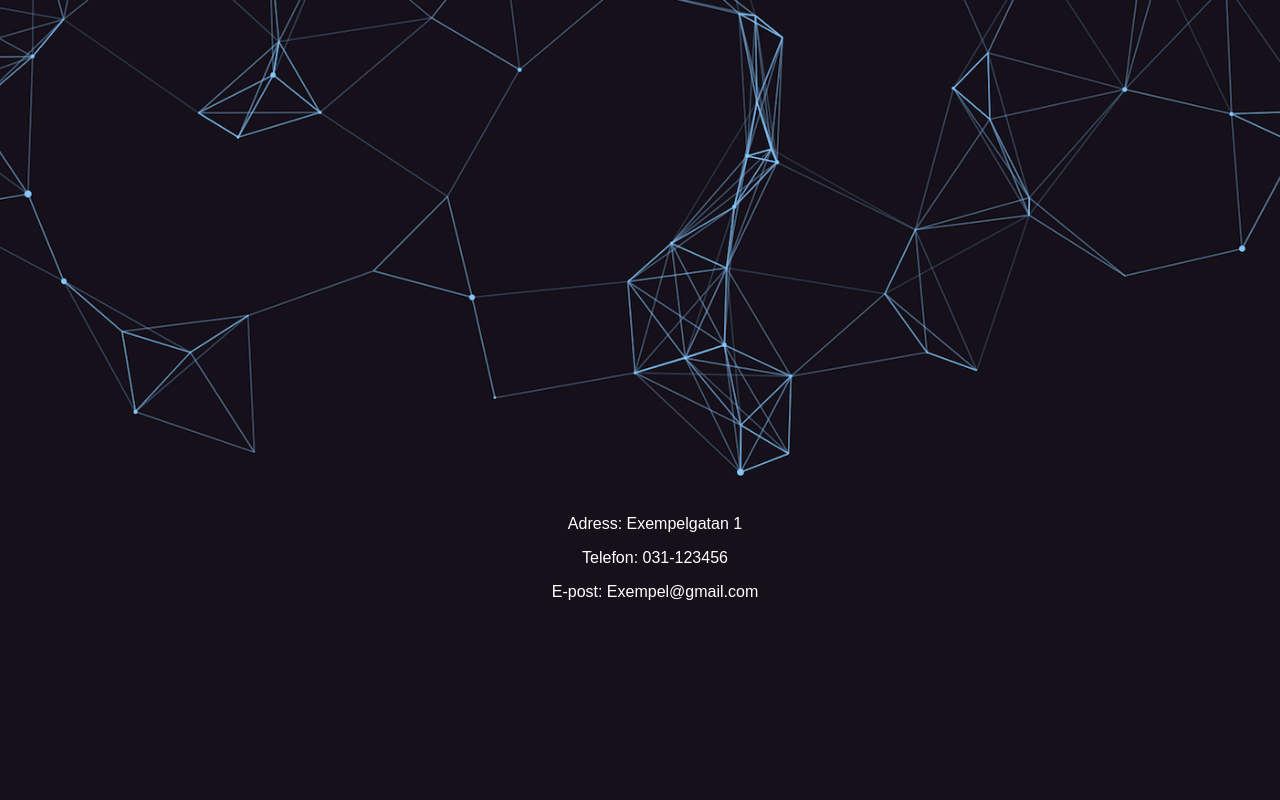
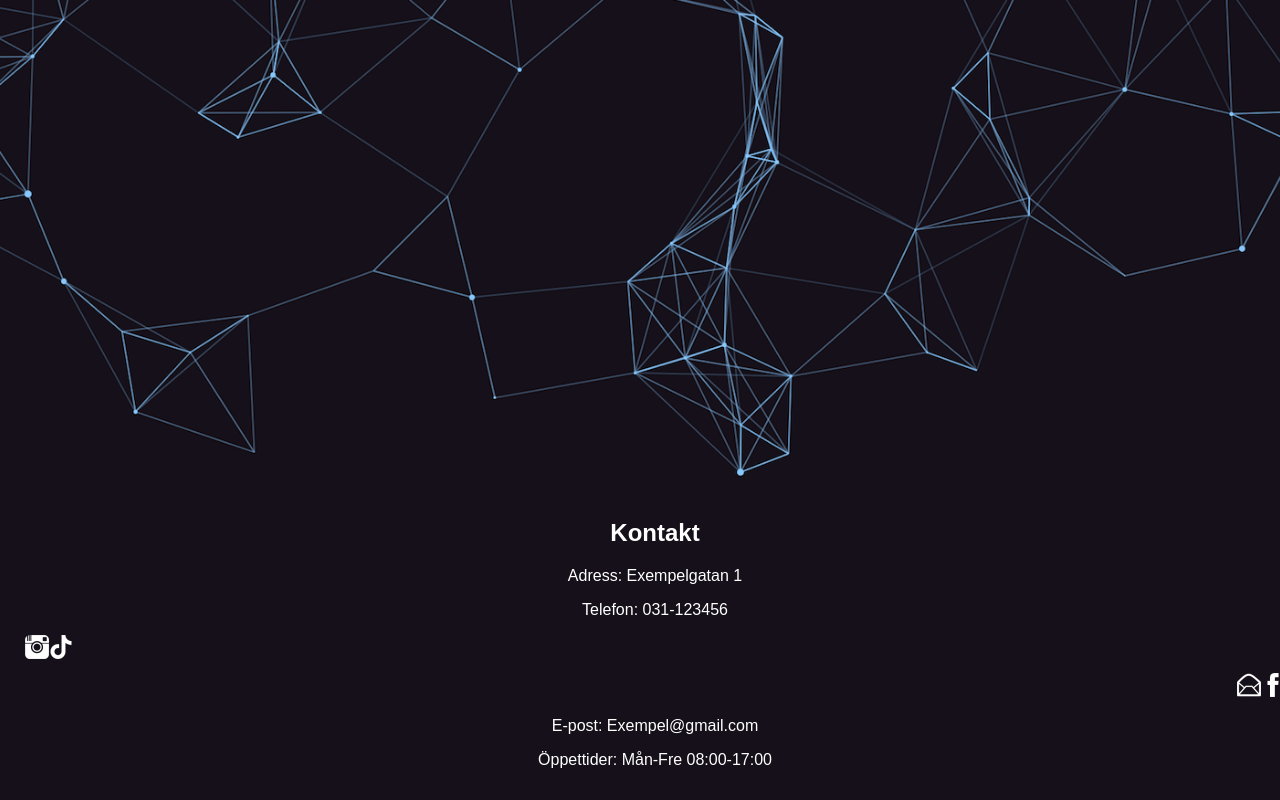
Before and after one commit to Benjaminstewen/Hemsida-2, a plain HTML site: page index.html in a window 1280 px wide. Shown: the part 518-1318 px from the top of the page. Before the commit the page ends 1150 px from the top, so only its background shows below. Drawn offline with Linux system fonts and the light colour scheme.

Commit message:
ändringar footer

```diff
--- a/index.html
+++ b/index.html
@@ -23,9 +23,20 @@
     </div>
     </main>
     <footer class="footer">
+        <h2>Kontakt</h2>
         <p>Adress: Exempelgatan 1</p>
         <p>Telefon: 031-123456</p>
+        <div class="icons1">
+            <a href="htttps://www.instagram.com"><img src="instagram.png" alt="instagram"></a>
+            <a href="https://www.tiktok.com"><img src="tiktok.png" alt="tiktok"></a>
+        </div>
+        <div class="icons2"> <a href="htttps://www.gmail.com"><img src="email.png" alt="mail"></a>
+            <a href="https://www.facebook.com"><img src="facebook.png" alt="facebook"></a>
+        </div>
+
         <p>E-post: Exempel@gmail.com</p>
+        <p>Öppettider: Mån-Fre 08:00-17:00</p>
     </footer>
+
 </body>
 </html>
--- a/style.css
+++ b/style.css
@@ -60,3 +60,17 @@ body{
     background-position: center;
     text-align: center;
 }
+.icons1{
+    display: flex;
+    justify-content: left;
+    align-items: left;
+    margin-left: 10px;
+    margin: 10px;
+}
+.icons2{
+    display: flex;
+    justify-content: right;
+    align-items: right;
+    margin-right: 40px;
+    margin: 10px;
+}
```
Also changed, not shown: email.png (added), facebook.png (added), instagram.png (added), tiktok.png (added).
